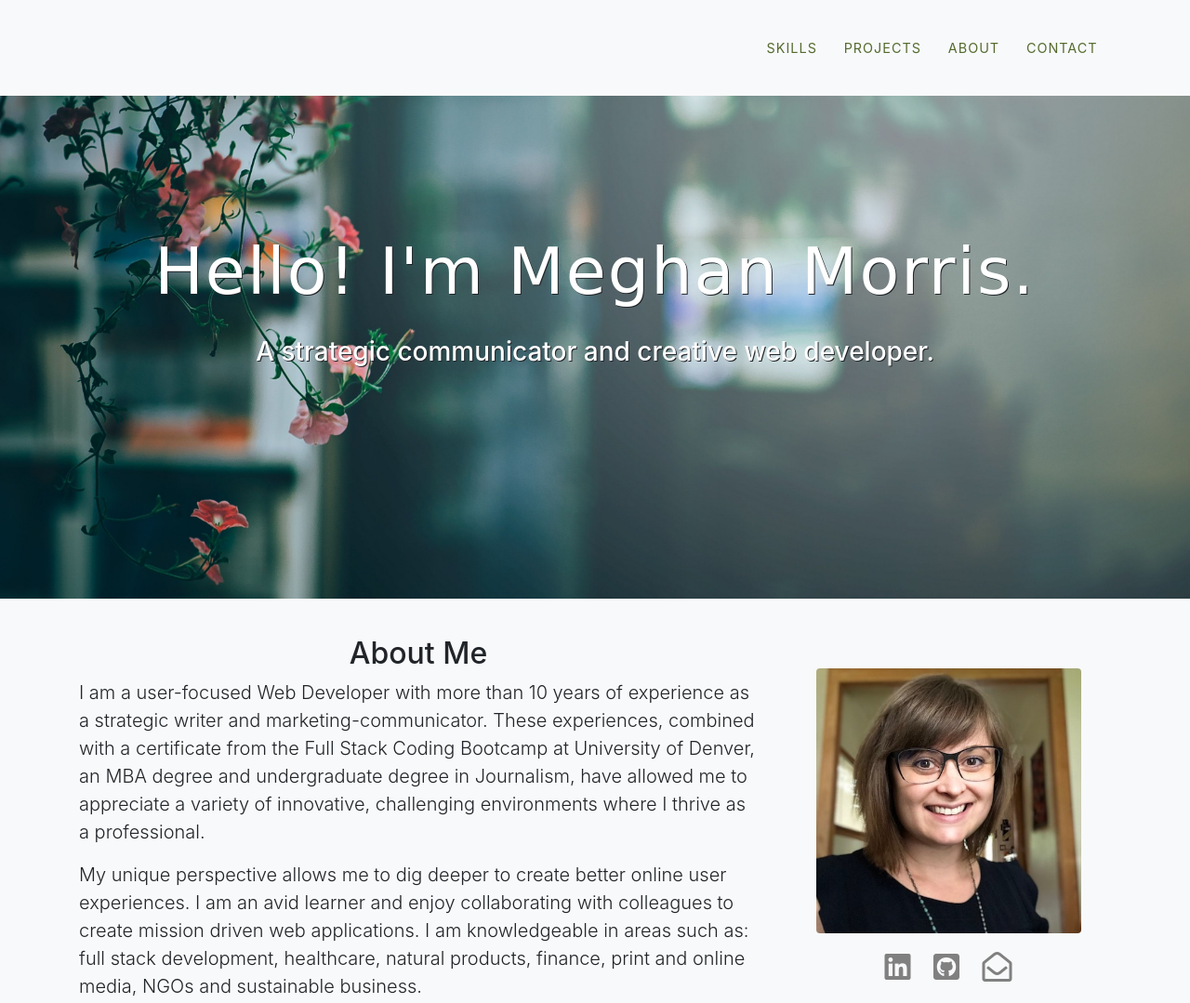
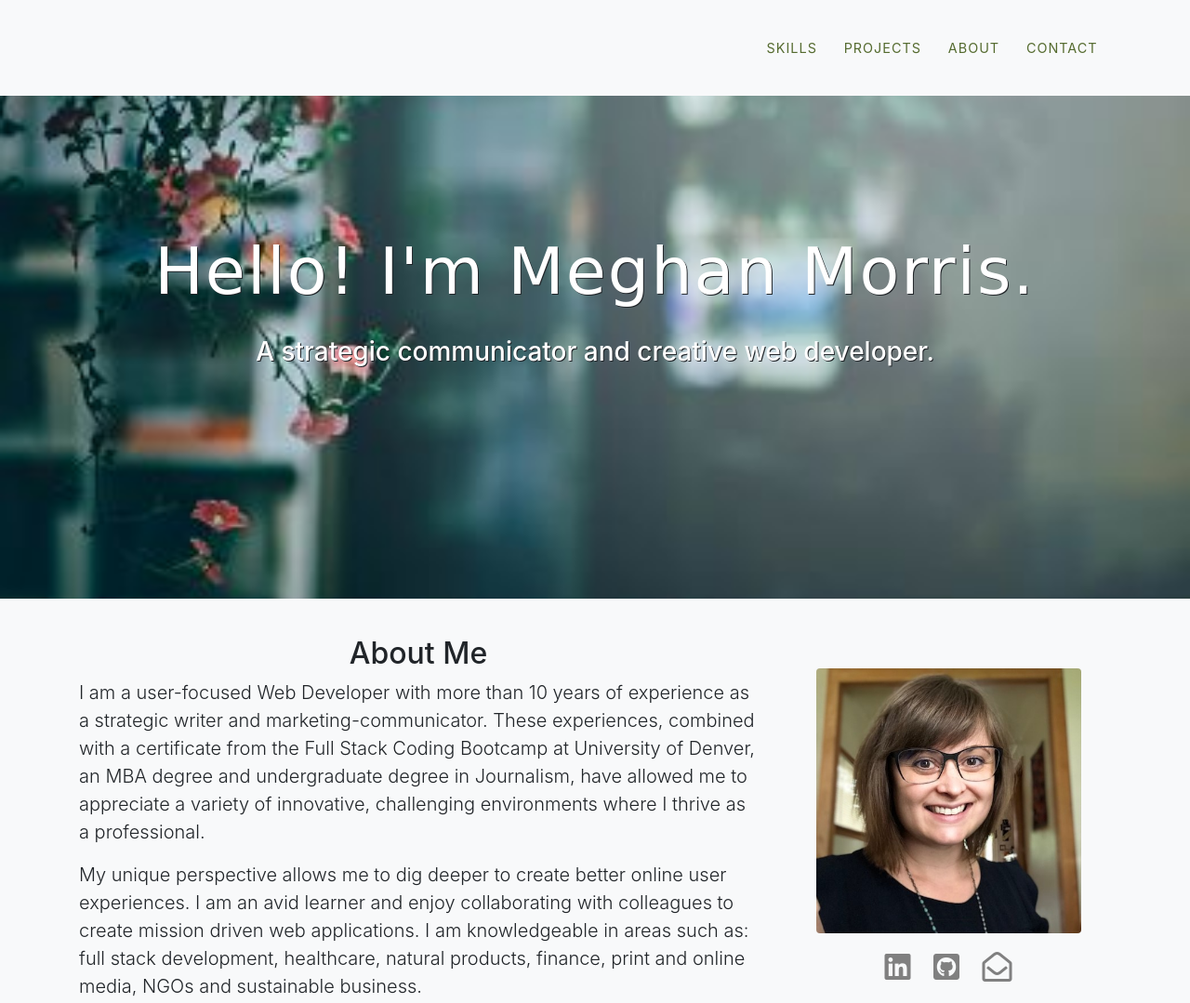
Before and after one commit to meghansmorris/MeghanMorris, a website with bundled scripts: page index.html in a window 1280 px wide. Shown: the top 1079 px of the page at 93% size. Built offline with nearby package versions, Linux system fonts and the light colour scheme; files whose address does not match are found by name; a web font is replaced by a local one.

Commit message:
condensing images

```diff
--- a/assets/css/style.css
+++ b/assets/css/style.css
@@ -106,7 +106,7 @@
     text-align: center;
     color: white;
     text-shadow: 1px 1px #212529;
-    background-image: url("../images/bloom-blossom-flora-775995-compress.jpg");
+    background-image: url("../images/bloom-blossom-flora-775995_opt.jpg");
     background-repeat: no-repeat;
     background-attachment: scroll;
     background-position: center center;
```
Also changed, not shown: assets/images/bloom-blossom-flora-775995_opt.jpg (added).
